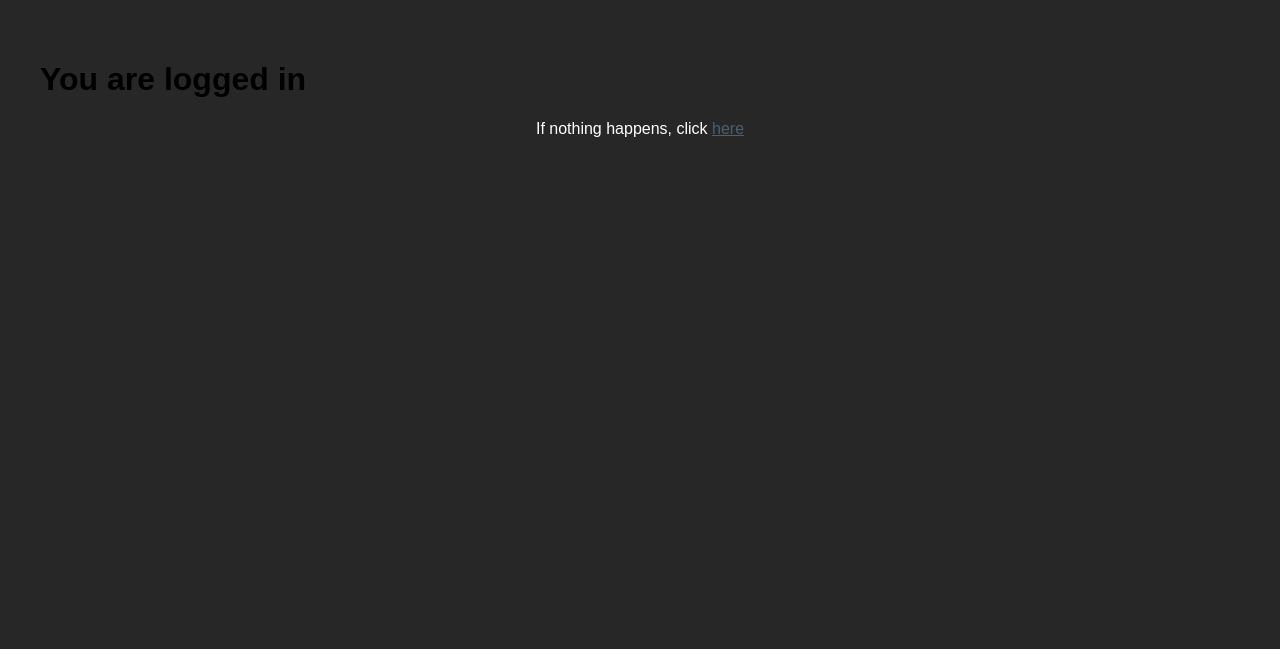
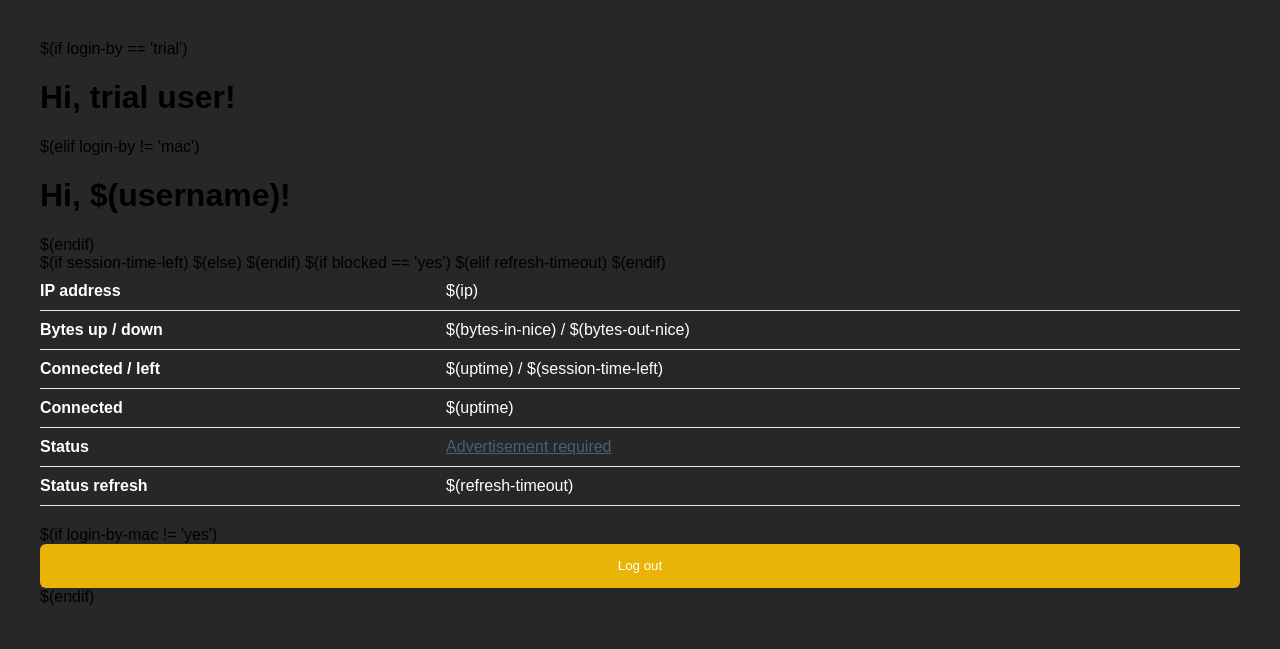
Before and after one commit to mustafabin/mustafa-net, a website: page alogin.html in a window 1280 px wide. Drawn offline with Linux system fonts and the light colour scheme; files that its build step writes are made by us from their sources.

Commit message:
alt login

```diff
--- a/alogin.html
+++ b/alogin.html
@@ -1,14 +1,13 @@
-<!doctype html>
+<!DOCTYPE html>
 <html lang="en">
-
   <head>
-    <meta charset="utf-8">
+    <meta charset="utf-8" />
     <meta name="viewport" content="width=device-width, initial-scale=1.0" />
-    <meta http-equiv="refresh" content="2; url=$(link-redirect)">
-    <meta http-equiv="pragma" content="no-cache">
-    <meta http-equiv="expires" content="-1">
+    <meta http-equiv="refresh" content="2; url=$(link-redirect)" />
+    <meta http-equiv="pragma" content="no-cache" />
+    <meta http-equiv="expires" content="-1" />
     <title>Internet hotspot - Redirect</title>
-    <link rel="stylesheet" href="css/style.css">
+    <link rel="stylesheet" href="css/style.css" />
     <script>
       function startClock() {
           $(if popup == 'true')
@@ -16,7 +15,6 @@
       $(endif)
       location.href = unescape('$(link-redirect-esc)');
       }
-
     </script>
   </head>
 
@@ -24,11 +22,55 @@
     <div class="ie-fixMinHeight">
       <div class="main">
         <div class="wrap">
-                <h1>You are logged in</h1>
-                <p class="info">If nothing happens, click <a href="$(link-redirect)">here</a></p>
+          $(if login-by == 'trial')
+          <h1>Hi, trial user!</h1>
+          $(elif login-by != 'mac')
+          <h1>Hi, $(username)!</h1>
+          $(endif)
+
+          <form action="$(link-logout)" name="logout" onSubmit="return openLogout()">
+            <table>
+              <tr>
+                <td>IP address</td>
+                <td>$(ip)</td>
+              </tr>
+              <tr>
+                <td>Bytes up / down</td>
+                <td>$(bytes-in-nice) / $(bytes-out-nice)</td>
+              </tr>
+              $(if session-time-left)
+              <tr>
+                <td>Connected / left</td>
+                <td>$(uptime) / $(session-time-left)</td>
+              </tr>
+              $(else)
+              <tr>
+                <td>Connected</td>
+                <td>$(uptime)</td>
+              </tr>
+              $(endif) $(if blocked == 'yes')
+              <tr>
+                <td>Status</td>
+                <td>
+                  <a href="$(link-advert)" target="hotspot_advert">Advertisement required</a>
+                </td>
+              </tr>
+              $(elif refresh-timeout)
+              <tr>
+                <td>Status refresh</td>
+                <td>$(refresh-timeout)</td>
+              </tr>
+              $(endif)
+            </table>
+            $(if login-by-mac != 'yes')
+            <!-- user manager link. if user manager resides on other router, replace $(hostname) by its address
+                    <button onclick="document.location='http://$(hostname)/user?subs='; return false;">status</button>
+                    <!-- end of user manager link -->
+            <input type="submit" value="Log out" />
+            $(endif)
+          </form>
         </div>
       </div>
     </div>
   </body>
-
 </html>
```
Also changed, not shown: status.html (line endings or trailing spaces). Lines whose indentation alone changed are shown as unchanged.
